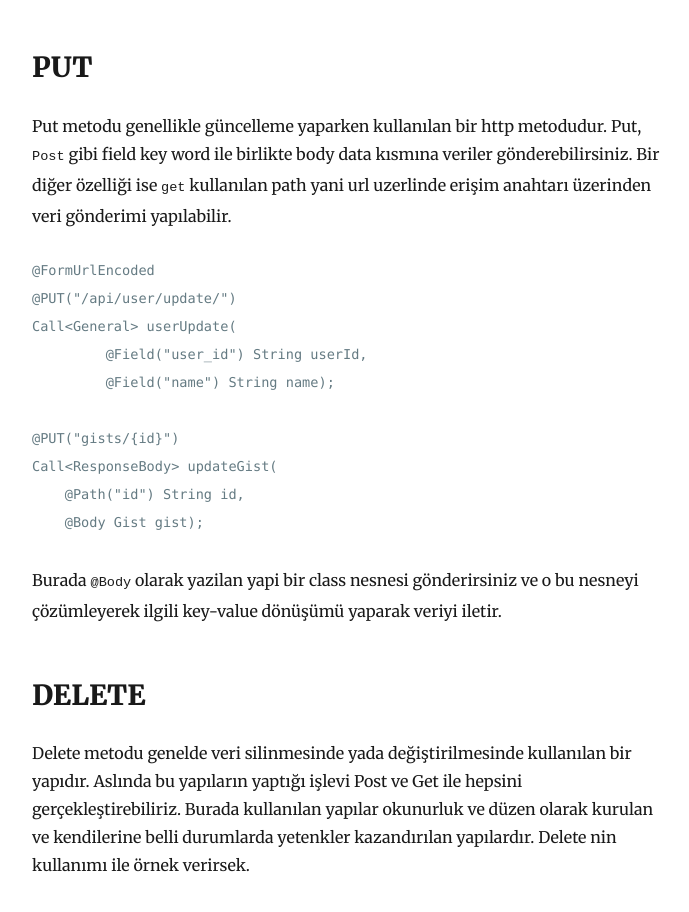
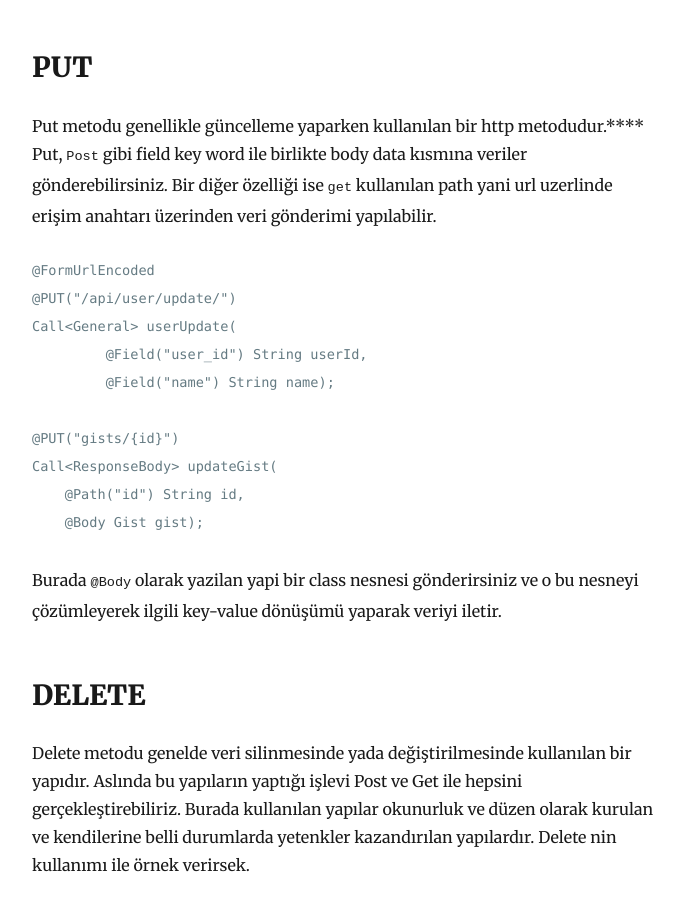
Before and after one commit to burkaydurdu/burkaydurdu.github.io, a Gatsby site: page /retrofit/retrofit/ in a window 1280 px wide. Shown: the part 1581-2493 px from the top of the page, without its empty margins (293-982 px from the left). Built offline with nearby package versions, Linux system fonts and the light colour scheme; Gatsby itself is replaced by a stand-in of ours; some packages are replaced by stand-ins of ours; code samples lack their colours.

Commit message:
fixed desc bug

```diff
--- a/content/blog/retrofit/retrofit.md
+++ b/content/blog/retrofit/retrofit.md
@@ -37,7 +37,7 @@ Call<ResponseBody> registerRequest(@Field("username") String username,
 Burada post metodunu etkinlestiriyoruz. Sunucu tarafinda body icinde alinacak keyler field icerigine giriliyor. Bu bilgileri request olusturdugumuz yerde veriyoruz. Burada önemli faktörlerden birisi ``@FormUrlEncoded`` Bu belirteç bize giden formatın bir form şeklinde olacağını söylüyor. Body sinde belirtilen değerler *key:value* şeklinde object formatındadır.
 
 ## PUT
-Put metodu genellikle güncelleme yaparken kullanılan bir http metodudur.
+Put metodu genellikle güncelleme yaparken kullanılan bir http metodudur.****
 Put, ``Post`` gibi field key word ile birlikte body data kısmına veriler gönderebilirsiniz. Bir diğer özelliği ise  ``get`` kullanılan path yani url uzerlinde erişim anahtarı üzerinden  veri gönderimi yapılabilir.
 
 
--- a/gatsby-config.js
+++ b/gatsby-config.js
@@ -3,7 +3,7 @@ module.exports = {
   siteMetadata: {
     title: `Burkay Durdu Blog`,
     author: `Burkay Durdu`,
-    description: ``,
+    description: `asdasdasdasdsad`,
     siteUrl: `https://`,
     social: {
       twitter: `burkay_durdu`,
--- a/src/pages/index.js
+++ b/src/pages/index.js
@@ -65,7 +65,6 @@ export const pageQuery = graphql`
           frontmatter {
             date(formatString: "MMMM DD, YYYY")
             title
-            description
           }
         }
       }
--- a/src/templates/blog-post.js
+++ b/src/templates/blog-post.js
@@ -83,7 +83,6 @@ export const pageQuery = graphql`
       frontmatter {
         title
         date(formatString: "MMMM DD, YYYY")
-        description
       }
     }
   }
```
Also changed, not shown: package.json (+4 -6 lines), 1 other file.
